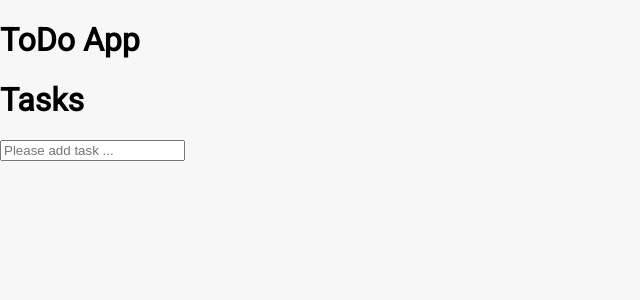
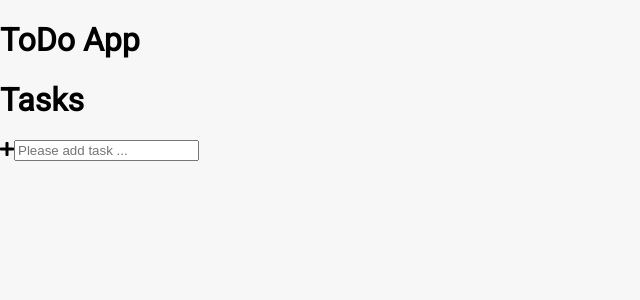
Before and after one commit to i-Popov/react-todo-app-localst, a React app: page / in a window 1280 px wide. Shown: the top 300 px of the page, without its empty margins (0-640 px from the left). Built offline with nearby package versions, Linux system fonts and the light colour scheme; what redux-localstorage-simple would draw is missing.

Commit message:
some fixes

```diff
--- a/src/components/ToDoInput/ToDoInput.js
+++ b/src/components/ToDoInput/ToDoInput.js
@@ -1,11 +1,13 @@
 import React from 'react';
 import PropTypes from 'prop-types';
+import { FontAwesomeIcon } from '@fortawesome/react-fontawesome'
+import { faPlus } from '@fortawesome/free-solid-svg-icons'
 
 import styles from './ToDoInput.styles.scss';
 
 const ToDoInput = ({ value, onChange, onKeyPress }) => (
     <div className={styles.todo__input__wrapper}>
-        <i className={styles.icon__wrapper} />
+        <FontAwesomeIcon className={styles.icon__wrapper} icon={faPlus}/>
         <input
             className={styles.todo__input}
             placeholder="Please add task ..."
--- a/src/components/ToDoInput/ToDoInput.styles.scss
+++ b/src/components/ToDoInput/ToDoInput.styles.scss
@@ -4,7 +4,7 @@
 }
 
 .todo__input {
-    padding: 16px;
+    padding: 16px 16px 16px 50px;
     border: none;
     background: #ffffff;
     width: 100%;
@@ -25,5 +25,6 @@
     font-size: 24px;
     top: 50%;
     transform: translateY(-50%);
-    left: 20px;
+    left: 16px;
+    color: #949494;
 }
```
